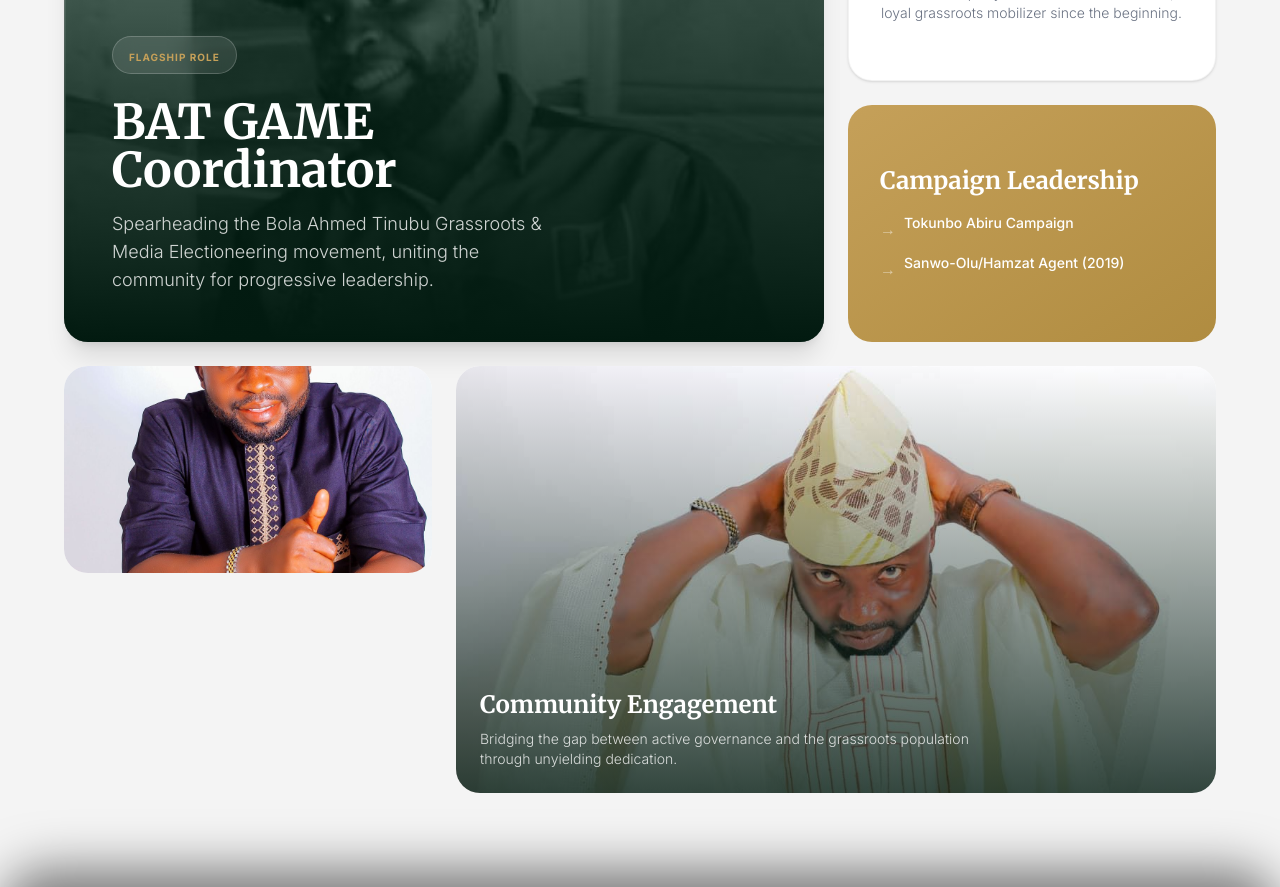
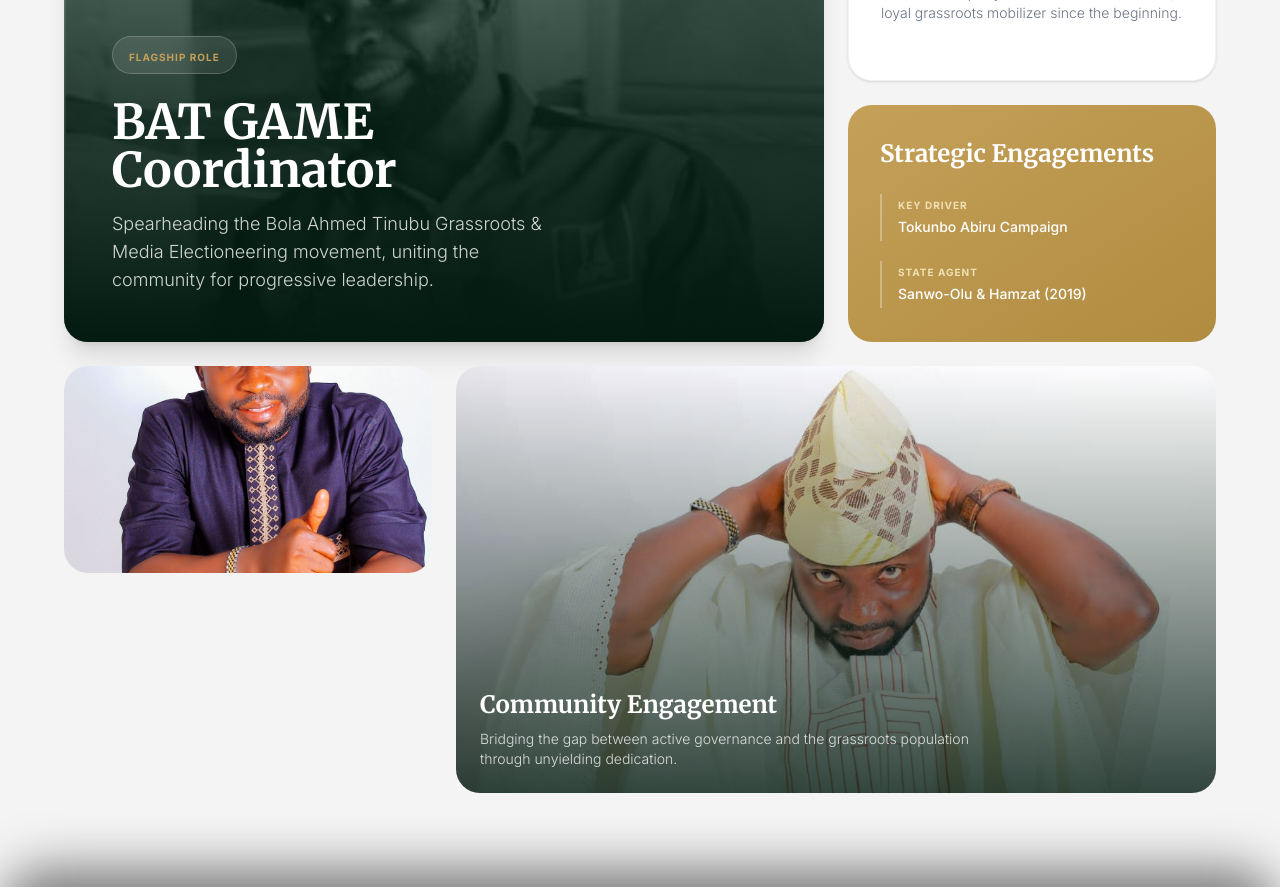
Before and after one commit to Jendoooo/omooloore, a Next.js app: page /political-journey in a window 1280 px wide. Shown: the part 820-1707 px from the top of the page. Built offline with nearby package versions, Linux system fonts and the light colour scheme.

Commit message:
Redesign Campaign Leadership card to remove generic list styling

```diff
--- a/src/app/political-journey/page.tsx
+++ b/src/app/political-journey/page.tsx
@@ -90,17 +90,17 @@
                                 transition={{ duration: 0.8, delay: 0.3 }}
                                 className="bg-gradient-to-br from-[var(--color-wealth-gold)] to-[#b08c40] rounded-3xl p-8 flex-1 flex flex-col justify-center text-white"
                             >
-                                <h3 className="text-2xl font-bold font-serif mb-4">Campaign Leadership</h3>
-                                <ul className="space-y-3">
-                                    <li className="flex items-start gap-2">
-                                        <span className="mt-1 text-white/50">→</span>
-                                        <span className="text-sm font-medium">Tokunbo Abiru Campaign</span>
-                                    </li>
-                                    <li className="flex items-start gap-2">
-                                        <span className="mt-1 text-white/50">→</span>
-                                        <span className="text-sm font-medium">Sanwo-Olu/Hamzat Agent (2019)</span>
-                                    </li>
-                                </ul>
+                                <h3 className="text-2xl font-bold font-serif mb-6">Strategic Engagements</h3>
+                                <div className="space-y-5">
+                                    <div className="border-l-2 border-white/30 pl-4 py-1">
+                                        <p className="text-[10px] font-bold uppercase tracking-widest text-[#f0dfb3] mb-1">Key Driver</p>
+                                        <p className="text-sm font-medium">Tokunbo Abiru Campaign</p>
+                                    </div>
+                                    <div className="border-l-2 border-white/30 pl-4 py-1">
+                                        <p className="text-[10px] font-bold uppercase tracking-widest text-[#f0dfb3] mb-1">State Agent</p>
+                                        <p className="text-sm font-medium">Sanwo-Olu & Hamzat (2019)</p>
+                                    </div>
+                                </div>
                             </motion.div>
 
                         </div>
```
